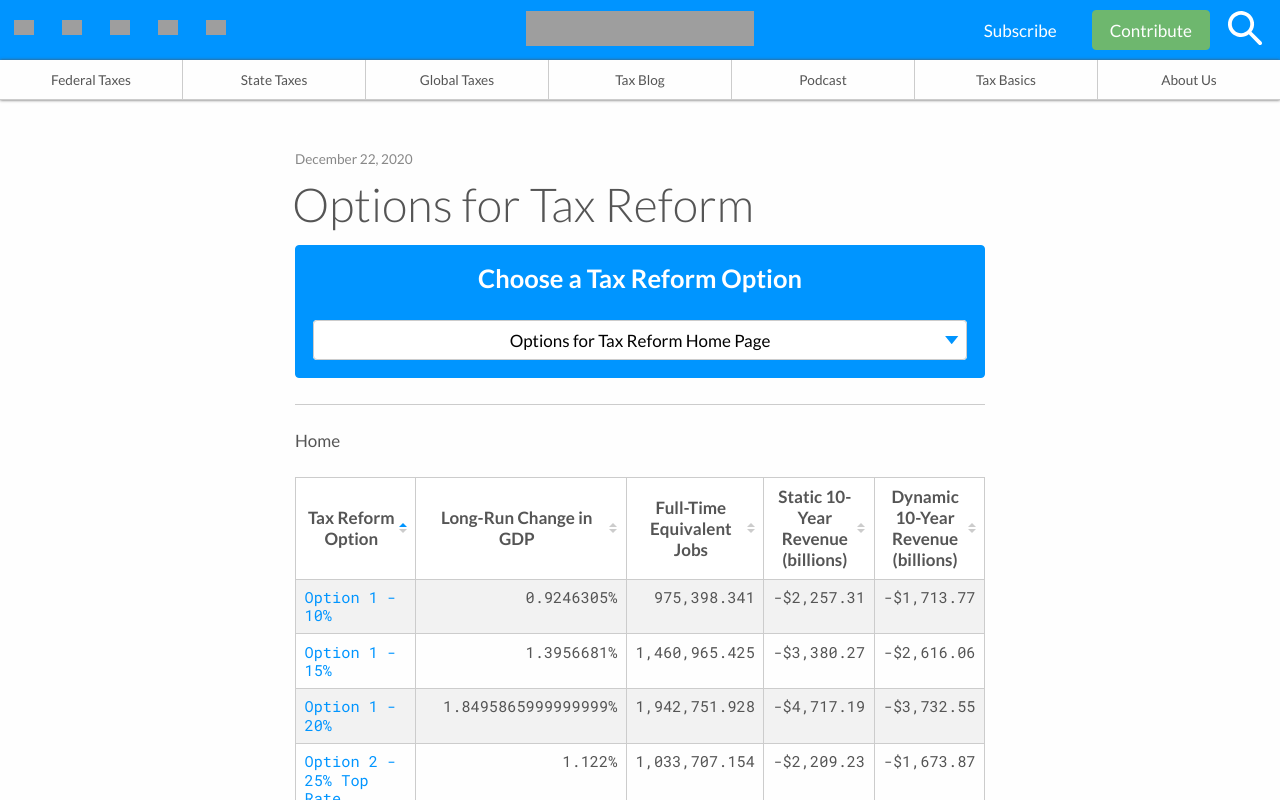
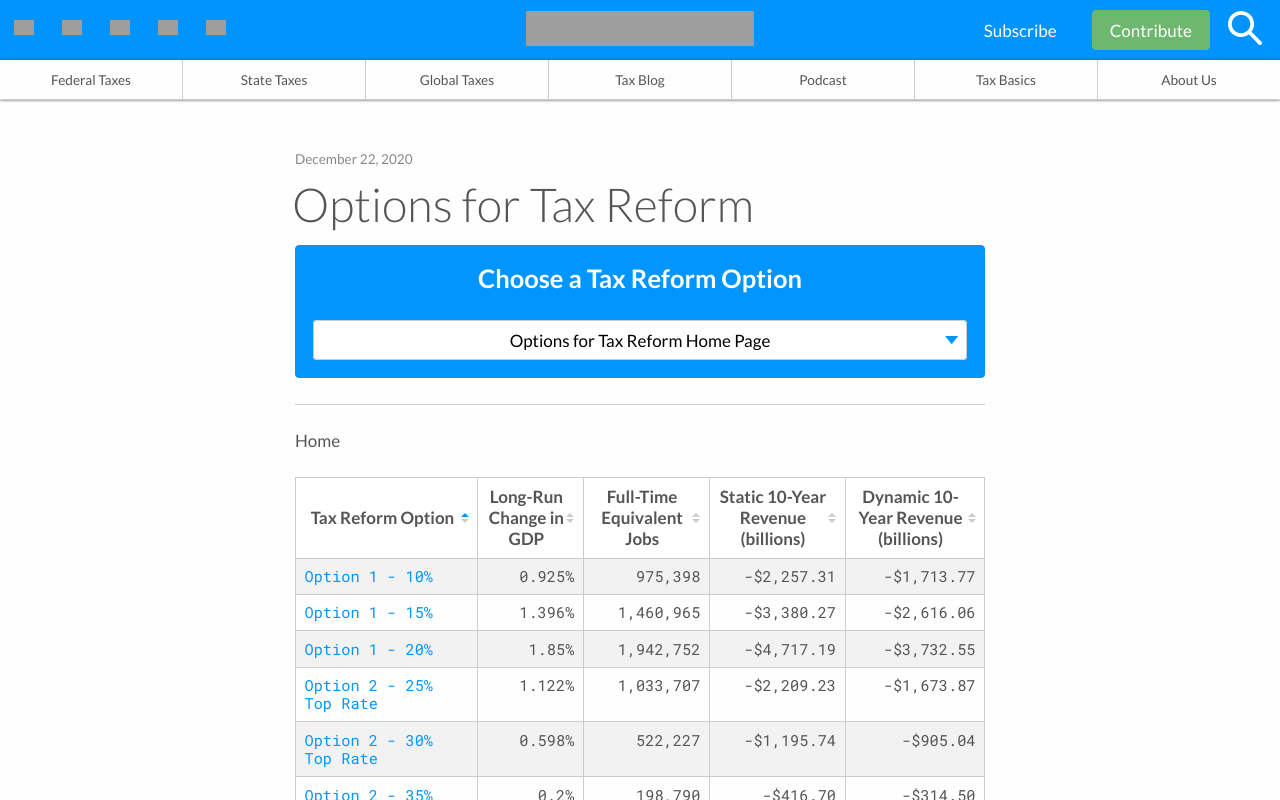
Before and after one commit to TaxFoundation/options-guide-2021, a React (Create React App) app: page / in a window 1280 px wide. Shown: the top 800 px of the page. Built offline with nearby package versions, Linux system fonts and the light colour scheme; grey boxes are pictures that could not be loaded.

Commit message:
Fix formatting in comparison

```diff
--- a/src/components/Comparison.js
+++ b/src/components/Comparison.js
@@ -2,6 +2,7 @@ import React, { useState } from 'react';
 import styled from 'styled-components';
 
 import NumericTableCell from './NumericTableCell';
+import { wholeNumberFormat, percentFormat, dollarFormat } from '../helpers';
 
 const TH = styled.th`
   background-color: white !important;
@@ -143,23 +144,17 @@ const Comparison = ({ current, options, setOption }) => {
               >
                 {option.title}
               </OptionLink>
-              <NumericTableCell>{`${
-                option.longRunGDP * 100
-              }%`}</NumericTableCell>
               <NumericTableCell>
-                {new Intl.NumberFormat().format(option.fteJobs)}
+                {percentFormat(option.longRunGDP)}
               </NumericTableCell>
               <NumericTableCell>
-                {new Intl.NumberFormat('en-US', {
-                  style: 'currency',
-                  currency: 'USD',
-                }).format(option.static10YearRev)}
+                {wholeNumberFormat(option.fteJobs)}
               </NumericTableCell>
               <NumericTableCell>
-                {new Intl.NumberFormat('en-US', {
-                  style: 'currency',
-                  currency: 'USD',
-                }).format(option.dynamic10YearRev)}
+                {dollarFormat(option.static10YearRev)}
+              </NumericTableCell>
+              <NumericTableCell>
+                {dollarFormat(option.dynamic10YearRev)}
               </NumericTableCell>
             </tr>
           ))}
--- a/src/helpers.js
+++ b/src/helpers.js
@@ -1,10 +1,17 @@
 import { useState } from 'react';
 
+const wholeNumberFormat = number =>
+  new Intl.NumberFormat('en-US', { maximumFractionDigits: 0 }).format(number);
+
 const dollarFormat = number =>
-  new Intl.NumberFormat('en-US', { style: 'currency', currency: 'USD' }).format(number);
+  new Intl.NumberFormat('en-US', { style: 'currency', currency: 'USD' }).format(
+    number,
+  );
 
 const percentFormat = number =>
-  `${new Intl.NumberFormat('en-US', { maximumSignificantDigits: 3 }).format(number * 100)}%`;
+  `${new Intl.NumberFormat('en-US', { maximumFractionDigits: 3 }).format(
+    number * 100,
+  )}%`;
 
 const getQuery = () => {
   if (typeof window !== 'undefined') {
@@ -40,4 +47,4 @@ const useQueryParams = (key, defaultVal) => {
   return [query, updateUrl];
 };
 
-export { dollarFormat, percentFormat, useQueryParams };
+export { wholeNumberFormat, dollarFormat, percentFormat, useQueryParams };
```
